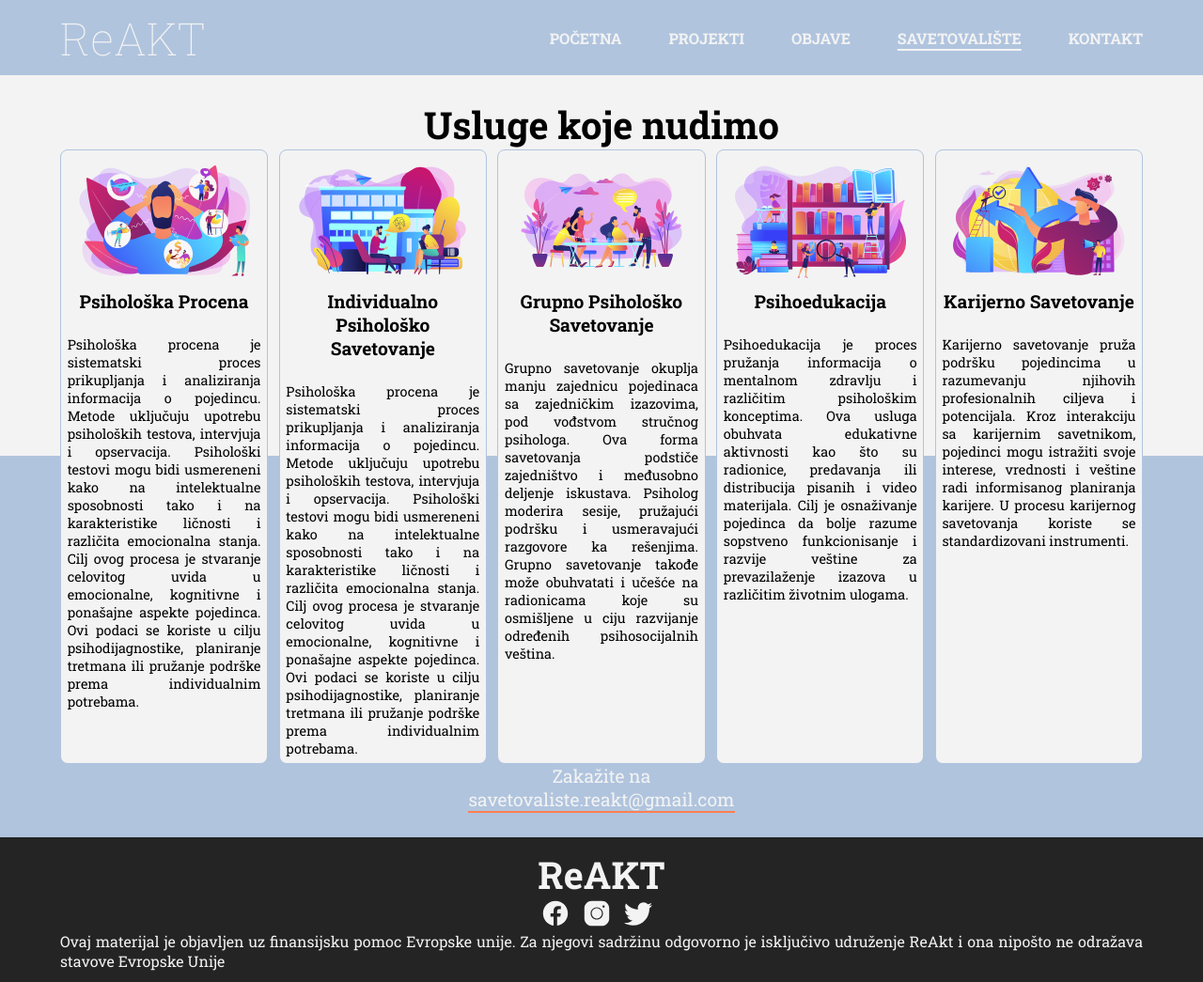
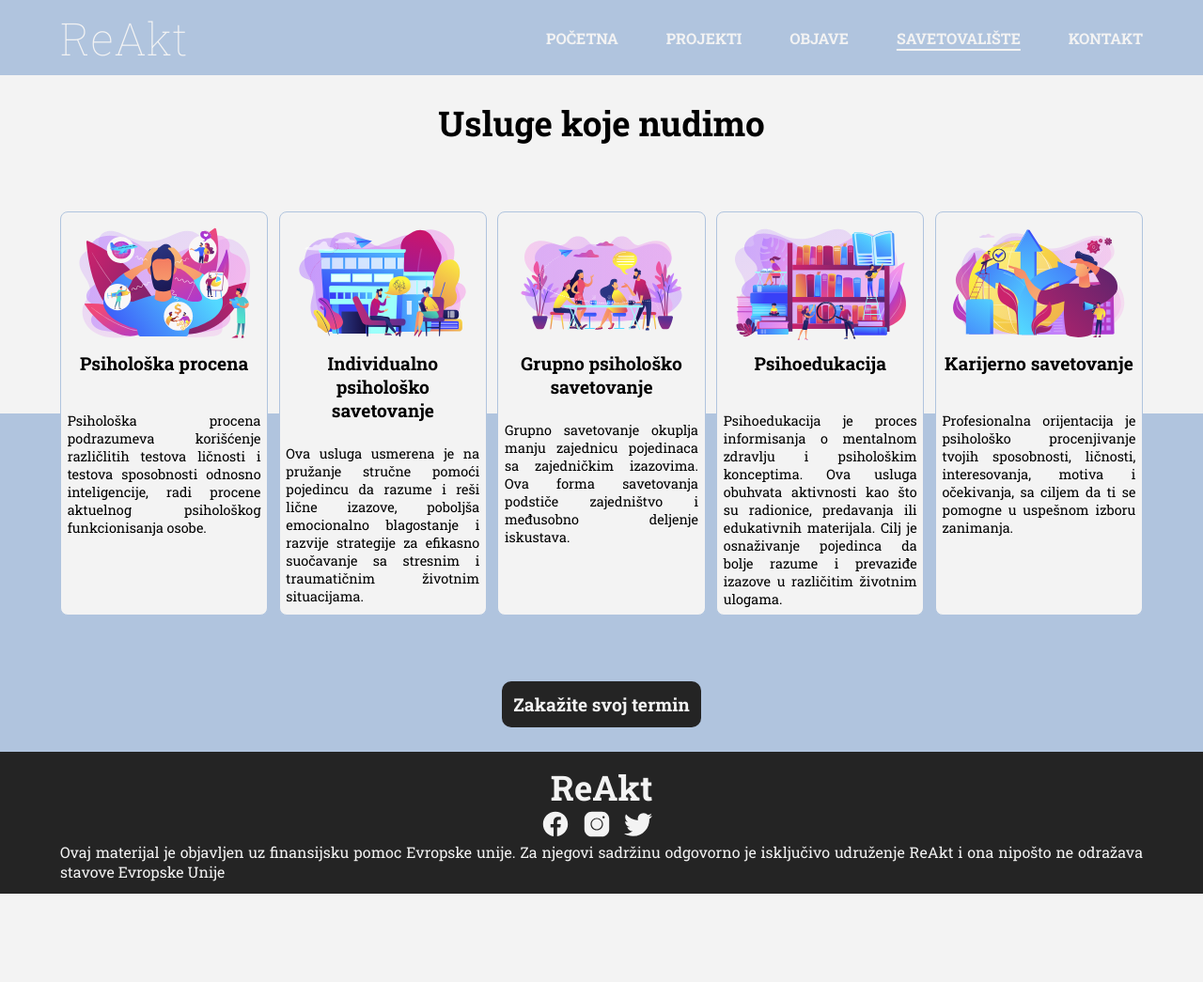
Before and after one commit to Alen-Kalac/ReAktPHP, a PHP site: page /therapy.php in a window 1280 px wide. Shown: the whole page at 94% size. After the commit the page ends 951 px from the top, so only its background shows below. Run offline with PHP 8.4, Linux system fonts and the light colour scheme.

Commit message:
changed fontsize and color on mainpage

```diff
--- a/footer.php
+++ b/footer.php
@@ -9,7 +9,7 @@
 
 <body>
     <div class="footer">
-        <h3>ReAKT</h3>
+        <h3>ReAkt</h3>
         <div class="social-icons">
             <a href="https://www.facebook.com/reakt.np">
                 <svg xmlns="http://www.w3.org/2000/svg" x="0px" y="0px" width="50" height="50" viewBox="0 0 50 50">
--- a/index.php
+++ b/index.php
@@ -5,7 +5,7 @@
     <meta charset="UTF-8">
     <meta name="viewport" content="width=device-width, initial-scale=1.0">
     <link type="image/png" sizes="16x16" rel="icon" href="./assets/favicon.png">
-    <title>Početna - ReAKT</title>
+    <title>Početna - ReAkt</title>
     <link rel="stylesheet" href="./styles/style.css?v=1.2">
 </head>
 
@@ -109,7 +109,7 @@
         <div class="content">
             <div class="options">
                 <p>
-                    U okviru rada udruženja Reakt dostupne su usluge usmerene na očuvanje mentalnog zdravlja dece,
+                    U okviru rada udruženja ReAkt dostupne su usluge usmerene na očuvanje mentalnog zdravlja dece,
                     mladih i odraslih kroz pružanje sledećih usluga :
 
                     <span>Psihodijagnostika</span>
--- a/navbar.php
+++ b/navbar.php
@@ -10,7 +10,7 @@
 
 <body>
     <nav>
-       <a class="logo" href="index.php"> <h1>ReAKT</h1></a>
+       <a class="logo" href="index.php"> <h1>ReAkt</h1></a>
         <div class="link-container">
             <a href="index.php">Početna</a>
             <a href="projects.php">Projekti</a>
--- a/styles/style.scss
+++ b/styles/style.scss
@@ -685,18 +686,18 @@ nav {
     }
 
     a {
+        padding: 1.5vh;
         text-transform: uppercase;
         border-radius: 10px;
         font-size: 2vh;
-        color: var(--black);
-        text-decoration: underline;
-        text-decoration-color: transparent;
-        text-underline-offset: 0vh;
+        background-color: var(--black);
+        color: var(--white);
+
 
         &:hover {
-            text-decoration-color: coral;
-            text-underline-offset: 0.6vh;
-            color: var(--black);
+        background-color: var(--mainColorDarker);
+color: white;
+            text-decoration: none;
             transition: 0.4s;
         }
     }
@@ -912,7 +913,7 @@ nav {
     align-items: center;
 
     h3 {
-        font-size: 2.5rem;
+        font-size: 2.3rem;
     }
 
     p {
@@ -1166,7 +1167,7 @@ nav {
     }
     h1{
      text-align: center;
-     font-size: 2.5rem;
+     font-size: 2.3rem;
     }
     .grid-wrapper{
 
@@ -1188,6 +1189,7 @@ nav {
 
                 }
                 h2{
+                    min-height: 5vh;
                     font-size: 1.2rem;
                     margin-bottom: 1.5rem;
                 }
@@ -1199,10 +1201,19 @@ nav {
         }
     }
     .therapy-cta{
+        text-decoration: none;
+        cursor: pointer;
         font-size: 1.2rem;
+        background-color: var(--black);
+        padding: 1.5vh;
+        border-radius: 10px;
         color: var(--white);
         text-align: center;
-        border-bottom: 2px solid coral;
+       &:hover{
+        background-color: var(--mainColorDarker);
+        transition: 0.4s;
+        color: var(--white);
+       }
     }
     @media only screen and (max-width: 600px){
         height: fit-content;
--- a/therapy.php
+++ b/therapy.php
@@ -19,39 +19,27 @@
             <div class="services-grid">
                 <div class="card">
                     <img src="./assets/Savetovanje/Procena.svg" alt="Image 1">
-                    <h2>Psihološka Procena</h2>
-                    <p>Psihološka procena je sistematski proces prikupljanja i analiziranja informacija o pojedincu.
-                        Metode uključuju upotrebu psiholoških testova, intervjuja i opservacija. Psihološki testovi mogu
-                        bidi usmereneni kako na intelektualne sposobnosti tako i na karakteristike ličnosti i različita
-                        emocionalna stanja.
-                        Cilj ovog procesa je stvaranje celovitog uvida u emocionalne, kognitivne i ponašajne aspekte
-                        pojedinca. Ovi podaci se koriste u cilju psihodijagnostike, planiranje tretmana ili pružanje
-                        podrške prema individualnim potrebama.
+                    <h2>Psihološka procena </h2>
+                    <p>Psihološka procena podrazumeva korišćenje različlitih testova ličnosti i testova sposobnosti
+                        odnosno inteligencije, radi procene aktuelnog psihološkog funkcionisanja osobe.
                     </p>
                 </div>
                 <!-- Card 2 -->
                 <div class="card">
                     <img src="./assets/Savetovanje/Savetovanje.svg" alt="Image 2">
-                    <h2>Individualno Psihološko Savetovanje</h2>
-                    <p>Psihološka procena je sistematski proces prikupljanja i analiziranja informacija o pojedincu.
-                        Metode uključuju upotrebu psiholoških testova, intervjuja i opservacija. Psihološki testovi mogu
-                        bidi usmereneni kako na intelektualne sposobnosti tako i na karakteristike ličnosti i različita
-                        emocionalna stanja.
-                        Cilj ovog procesa je stvaranje celovitog uvida u emocionalne, kognitivne i ponašajne aspekte
-                        pojedinca. Ovi podaci se koriste u cilju psihodijagnostike, planiranje tretmana ili pružanje
-                        podrške prema individualnim potrebama.
+                    <h2>Individualno psihološko savetovanje </h2>
+                    <p>Ova usluga usmerena je na pružanje stručne pomoći pojedincu da razume i reši lične izazove,
+                        poboljša emocionalno blagostanje i razvije strategije za efikasno suočavanje sa stresnim i
+                        traumatičnim životnim situacijama.
 
                     </p>
                 </div>
                 <!-- Card 3 -->
                 <div class="card">
                     <img src="./assets/Savetovanje/Grupno Savetovanje.svg" alt="Image 3">
-                    <h2>Grupno Psihološko Savetovanje</h2>
-                    <p>Grupno savetovanje okuplja manju zajednicu pojedinaca sa zajedničkim izazovima, pod vođstvom
-                        stručnog psihologa. Ova forma savetovanja podstiče zajedništvo i međusobno deljenje iskustava.
-                        Psiholog moderira sesije, pružajući podršku i usmeravajući razgovore ka rešenjima.
-                        Grupno savetovanje takođe može obuhvatati i učešće na radionicama koje su osmišljene u ciju
-                        razvijanje određenih psihosocijalnih veština.
+                    <h2>Grupno psihološko savetovanje </h2>
+                    <p>Grupno savetovanje okuplja manju zajednicu pojedinaca sa zajedničkim izazovima. Ova forma
+                        savetovanja podstiče zajedništvo i međusobno deljenje iskustava.
 
                     </p>
                 </div>
@@ -59,29 +47,24 @@
                 <div class="card">
                     <img src="./assets/Savetovanje/Psihoedukacija.svg" alt="Image 4">
                     <h2>Psihoedukacija</h2>
-                    <p>Psihoedukacija je proces pružanja informacija o mentalnom zdravlju i različitim psihološkim
-                        konceptima. Ova usluga obuhvata edukativne aktivnosti kao što su radionice, predavanja ili
-                        distribucija pisanih i video materijala. Cilj je osnaživanje pojedinca da bolje razume sopstveno
-                        funkcionisanje i razvije veštine za prevazilaženje izazova u različitim životnim ulogama.
+                    <p>Psihoedukacija je proces  informisanja o mentalnom zdravlju i  psihološkim
+                        konceptima. Ova usluga obuhvata  aktivnosti kao što su radionice, predavanja ili
+                        edukativnih materijala. Cilj je osnaživanje pojedinca da bolje razume i prevaziđe  izazove u različitim životnim ulogama.
                     </p>
                 </div>
                 <!-- Card 5 -->
                 <div class="card">
                     <img src="./assets/Savetovanje/Karijera.svg" alt="Image 5">
-                    <h2>Karijerno Savetovanje</h2>
-                    <p>Karijerno savetovanje pruža podršku pojedincima u razumevanju njihovih profesionalnih ciljeva i
-                        potencijala. Kroz interakciju sa karijernim savetnikom, pojedinci mogu istražiti svoje interese,
-                        vrednosti i veštine radi informisanog planiranja karijere.
-                        U procesu karijernog savetovanja koriste se standardizovani instrumenti.
-
+                    <h2>Karijerno savetovanje </h2>
+                    <p>Profesionalna orijentacija je psihološko procenjivanje tvojih sposobnosti, ličnosti,
+                        interesovanja, motiva i očekivanja, sa ciljem da ti se pomogne u uspešnom izboru zanimanja.
                     </p>
                 </div>
             </div>
         </div>
-        <p class="therapy-cta">
-            Zakažite na <br>
-            savetovaliste.reakt@gmail.com
-        </p>
+        <a href="contact.php" class="therapy-cta">
+            Zakažite svoj termin
+</a>
     </div>
     <?php include 'footer.php' ?>
 </body>
```
Also changed, not shown: other parts of styles/style.scss (+23 -22 lines), styles/style.css.
